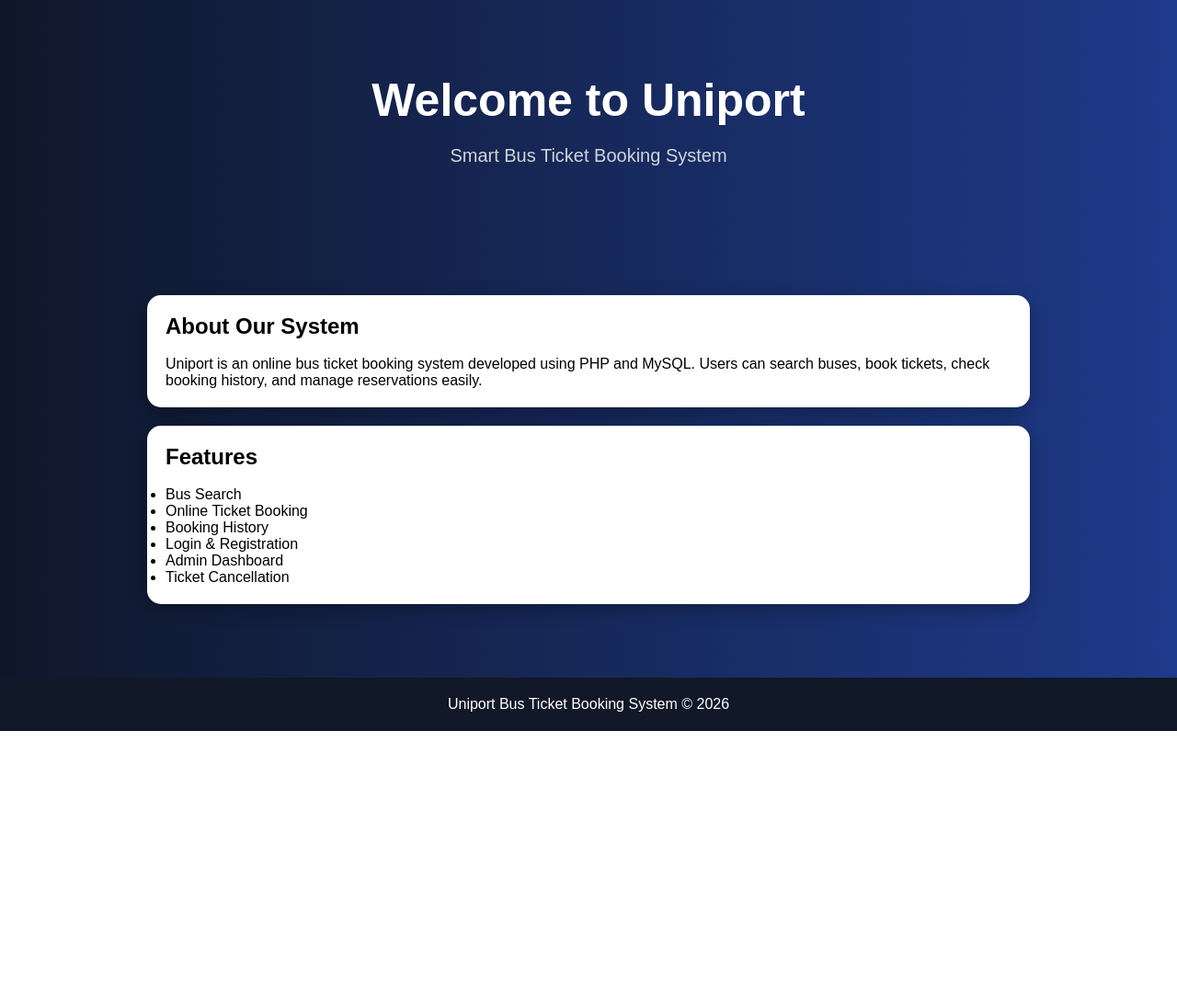
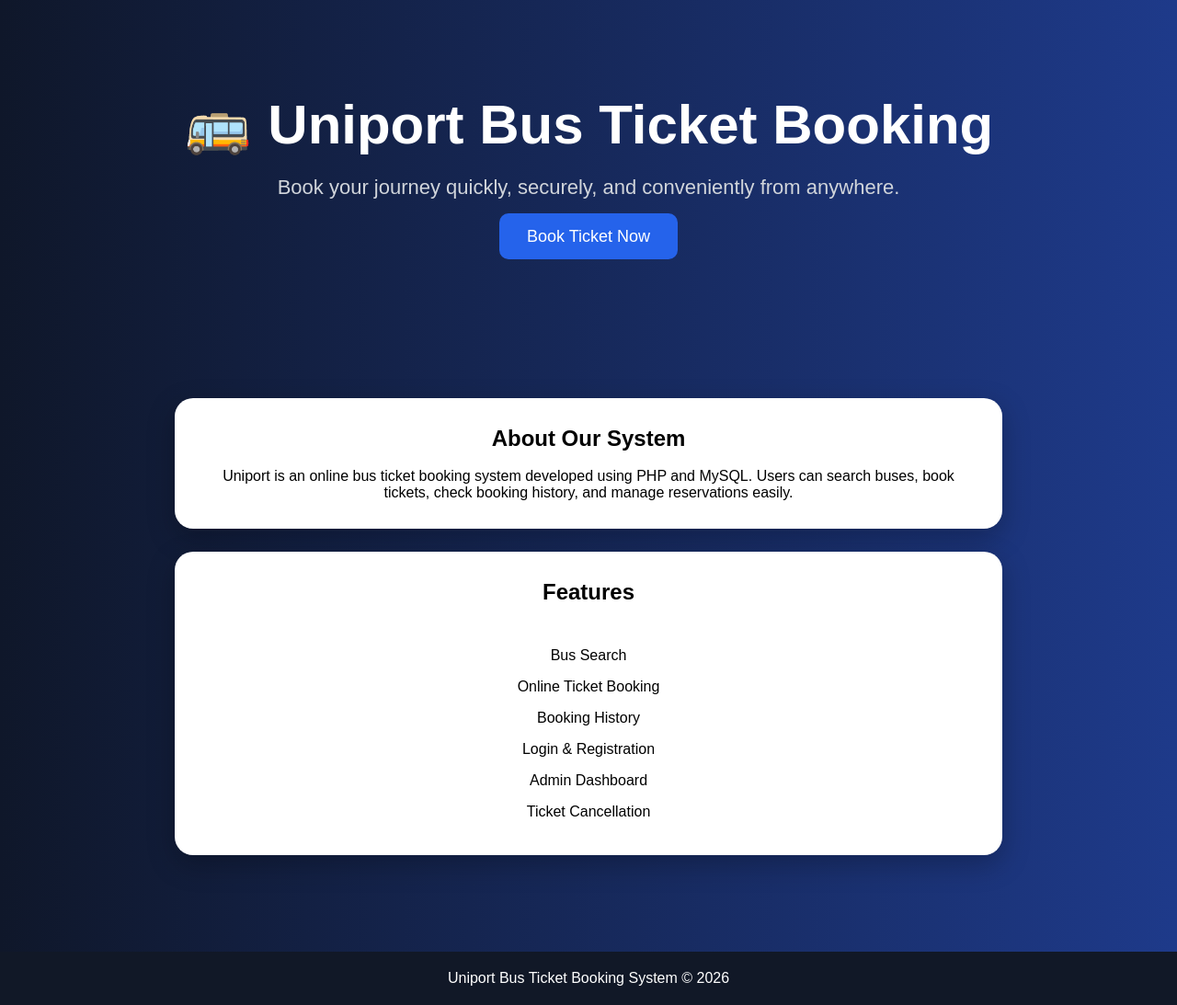
Before and after one commit to farhanmb582-oss/Uniport-Bus-Ticket-Booking-System, a PHP site: page / in a window 1280 px wide. Shown: the part 58-1151 px from the top of the page at 92% size. Before the commit the page ends 853 px from the top, so only its background shows below. Run offline with PHP 8.4, Linux system fonts and the light colour scheme.

Commit message:
Updated project files

```diff
--- a/index.php
+++ b/index.php
@@ -11,8 +11,16 @@
 <?php include 'includes/navbar.php'; ?>
 
 <div class="hero">
-    <h1>Welcome to Uniport</h1>
-    <p>Smart Bus Ticket Booking System</p>
+    <h1>🚌 Uniport Bus Ticket Booking</h1>
+
+    <p>
+        Book your journey quickly, securely,
+        and conveniently from anywhere.
+    </p>
+
+    <a href="booking.php" class="btn-book">
+        Book Ticket Now
+    </a>
 </div>
 
 <div class="container">
@@ -33,7 +41,7 @@
 
         <br>
 
-        <ul>
+        <ul class="feature-list">
             <li>Bus Search</li>
             <li>Online Ticket Booking</li>
             <li>Booking History</li>
--- a/style.css
+++ b/style.css
@@ -131,10 +131,12 @@ table th{
 .card{
     background:white;
     color:black;
-    padding:20px;
-    border-radius:15px;
-    margin-top:20px;
-    box-shadow:0 5px 20px rgba(0,0,0,0.3);
+    padding:30px;
+    border-radius:20px;
+    margin:25px auto;
+    max-width:900px;
+    text-align:center;
+    box-shadow:0 10px 30px rgba(0,0,0,.25);
 }
 
 /* FOOTER */
@@ -145,3 +147,73 @@ footer{
     margin-top:40px;
     background:#111827;
 }
+.navbar{
+    background:#0f172a;
+    display:flex;
+    justify-content:space-between;
+    align-items:center;
+    padding:15px 50px;
+}
+
+.logo{
+    color:white;
+    font-size:28px;
+    font-weight:bold;
+}
+
+.nav-links{
+    list-style:none;
+    display:flex;
+    gap:25px;
+}
+
+.nav-links li{
+    list-style:none;
+}
+
+.nav-links a{
+    color:white;
+    text-decoration:none;
+    font-weight:600;
+}
+
+.nav-links a:hover{
+    color:#38bdf8;
+}
+.hero{
+    text-align:center;
+    padding:100px 20px;
+    color:white;
+}
+
+.hero h1{
+    font-size:60px;
+    margin-bottom:20px;
+}
+
+.hero p{
+    font-size:22px;
+    margin-bottom:30px;
+}
+
+.btn-book{
+    background:#2563eb;
+    color:white;
+    text-decoration:none;
+    padding:15px 30px;
+    border-radius:10px;
+    font-size:18px;
+}
+
+.btn-book:hover{
+    background:#1d4ed8;
+}
+
+.feature-list{
+    list-style:none;
+    margin-top:20px;
+}
+
+.feature-list li{
+    padding:8px;
+}
```
